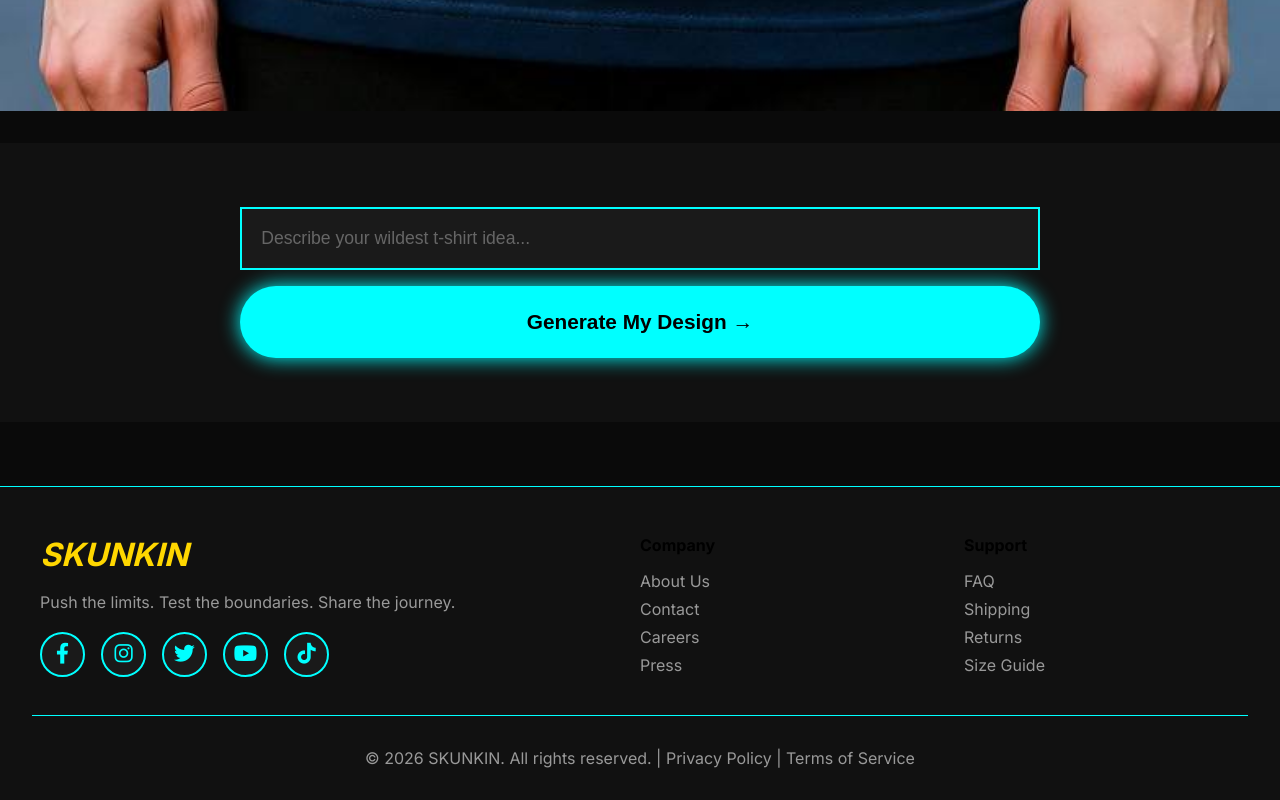
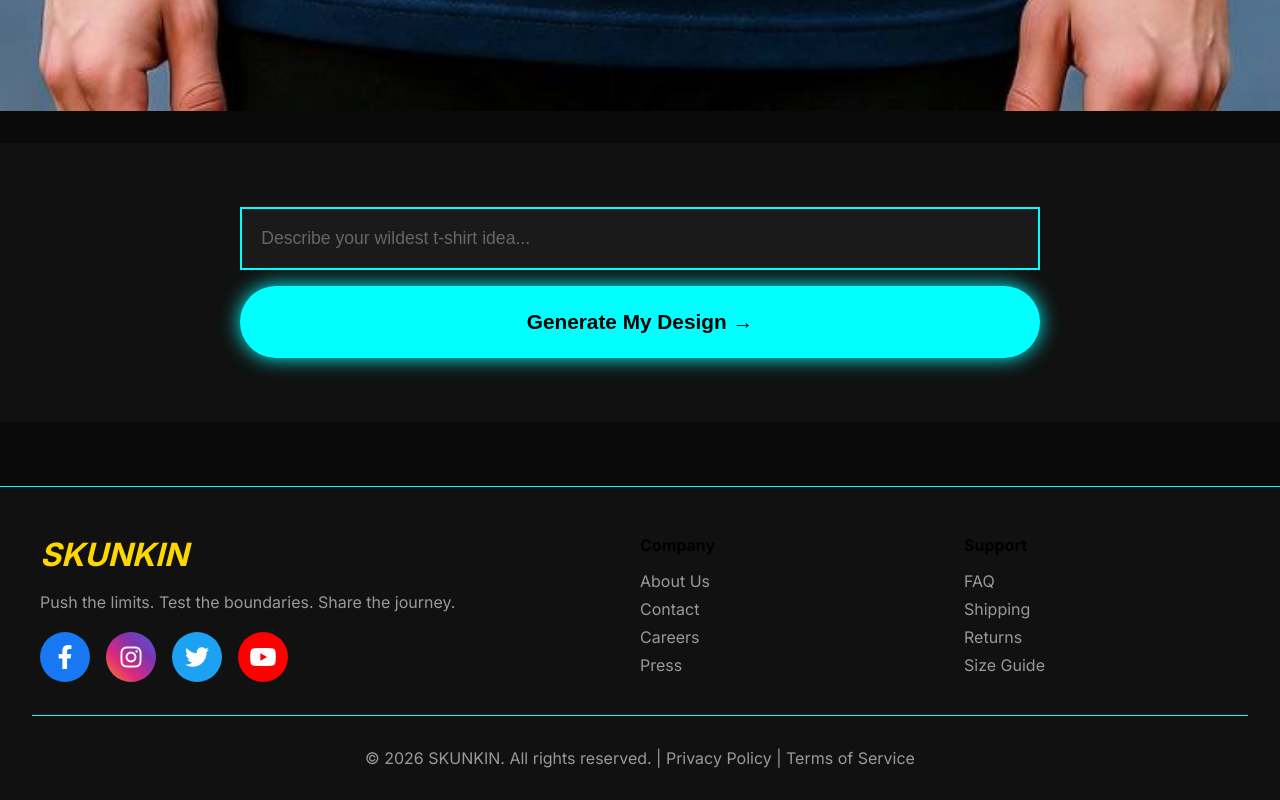
Before and after one commit to tibbitts-cpu/Skunkin, a plain HTML site: page index.html in a window 1280 px wide. Shown: the part 2277-3077 px from the top of the page. Drawn offline with Linux system fonts and the light colour scheme.

Commit message:
Update to colorful brand-colored social icons (top 4 platforms)

```diff
--- a/index.html
+++ b/index.html
@@ -391,27 +391,28 @@
         }
 
         .social-links a {
-            width: 45px;
-            height: 45px;
-            background: #1a1a1a;
-            border: 2px solid #00ffff;
+            width: 50px;
+            height: 50px;
             border-radius: 50%;
             display: flex;
             align-items: center;
             justify-content: center;
-            font-size: 1.3rem;
+            font-size: 1.5rem;
             text-decoration: none;
             transition: all 0.3s;
-            color: #00ffff;
+            color: #fff;
+            border: none;
         }
 
         .social-links a:hover {
-            border-color: #ff00ff;
-            background: rgba(255,0,255,0.2);
-            color: #ff00ff;
-            box-shadow: 0 0 20px #ff00ff;
-            transform: translateY(-3px);
+            transform: translateY(-5px) scale(1.1);
+            box-shadow: 0 5px 25px rgba(0,0,0,0.3);
         }
+
+        .social-links a:nth-child(1) { background: #1877F2; } /* Facebook */
+        .social-links a:nth-child(2) { background: linear-gradient(45deg, #F58529, #DD2A7B, #8134AF, #515BD4); } /* Instagram */
+        .social-links a:nth-child(3) { background: #1DA1F2; } /* Twitter */
+        .social-links a:nth-child(4) { background: #FF0000; } /* YouTube */
 
         .footer-links h4 {
             color: #000;
@@ -858,11 +859,10 @@
                 <h3>SKUNKIN</h3>
                 <p>Push the limits. Test the boundaries. Share the journey.</p>
                 <div class="social-links">
-                    <a href="https://facebook.com/skunkin" target="_blank" title="Facebook"><i class="fab fa-facebook-f"></i></a>
-                    <a href="https://instagram.com/skunkin" target="_blank" title="Instagram"><i class="fab fa-instagram"></i></a>
-                    <a href="https://twitter.com/skunkin" target="_blank" title="Twitter/X"><i class="fab fa-twitter"></i></a>
-                    <a href="https://youtube.com/@skunkin" target="_blank" title="YouTube"><i class="fab fa-youtube"></i></a>
-                    <a href="https://tiktok.com/@skunkin" target="_blank" title="TikTok"><i class="fab fa-tiktok"></i></a>
+                    <a href="https://facebook.com/skunkin" target="_blank" title="Facebook" aria-label="Facebook"><i class="fab fa-facebook-f"></i></a>
+                    <a href="https://instagram.com/skunkin" target="_blank" title="Instagram" aria-label="Instagram"><i class="fab fa-instagram"></i></a>
+                    <a href="https://twitter.com/skunkin" target="_blank" title="Twitter/X" aria-label="Twitter"><i class="fab fa-twitter"></i></a>
+                    <a href="https://youtube.com/@skunkin" target="_blank" title="YouTube" aria-label="YouTube"><i class="fab fa-youtube"></i></a>
                 </div>
             </div>
 
```
